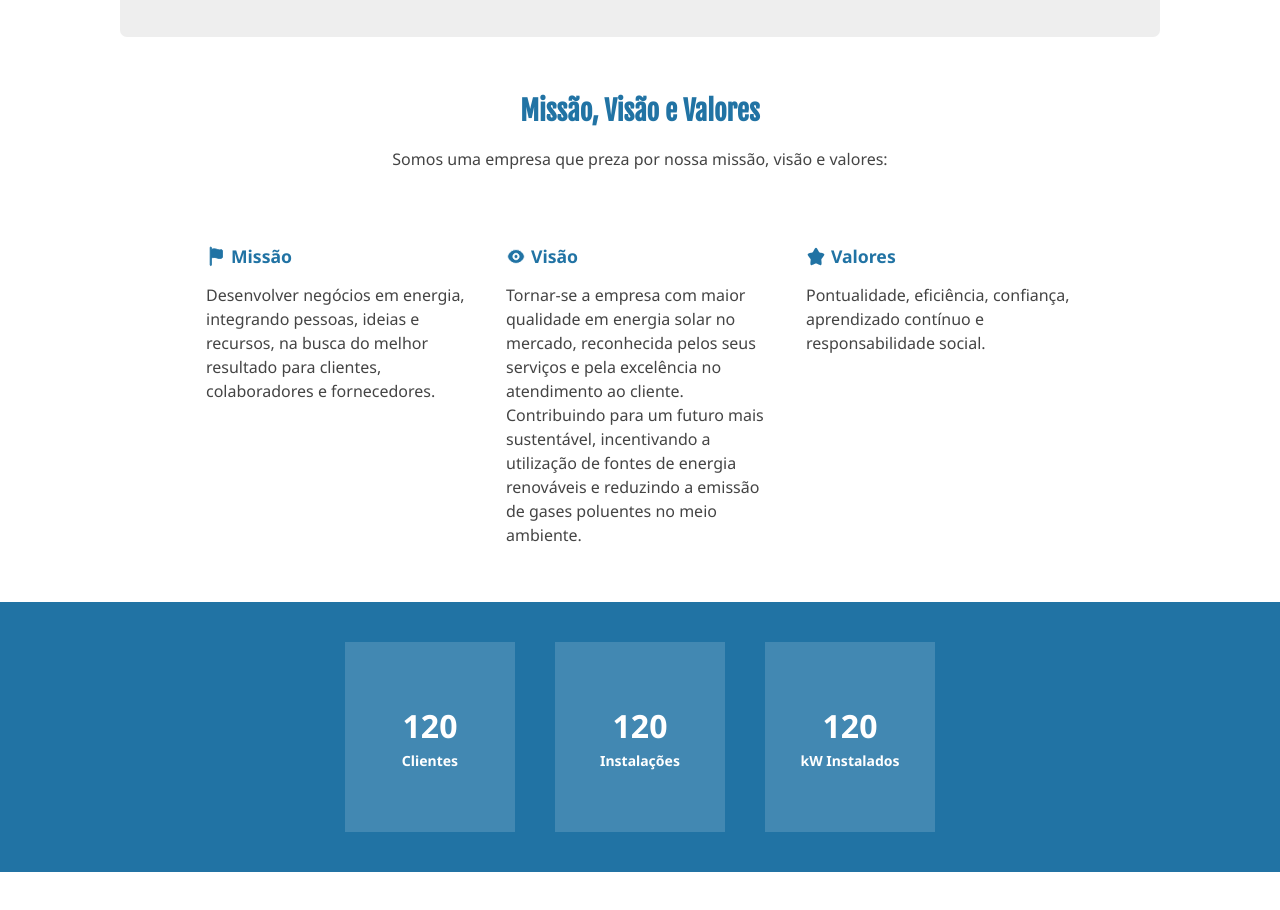
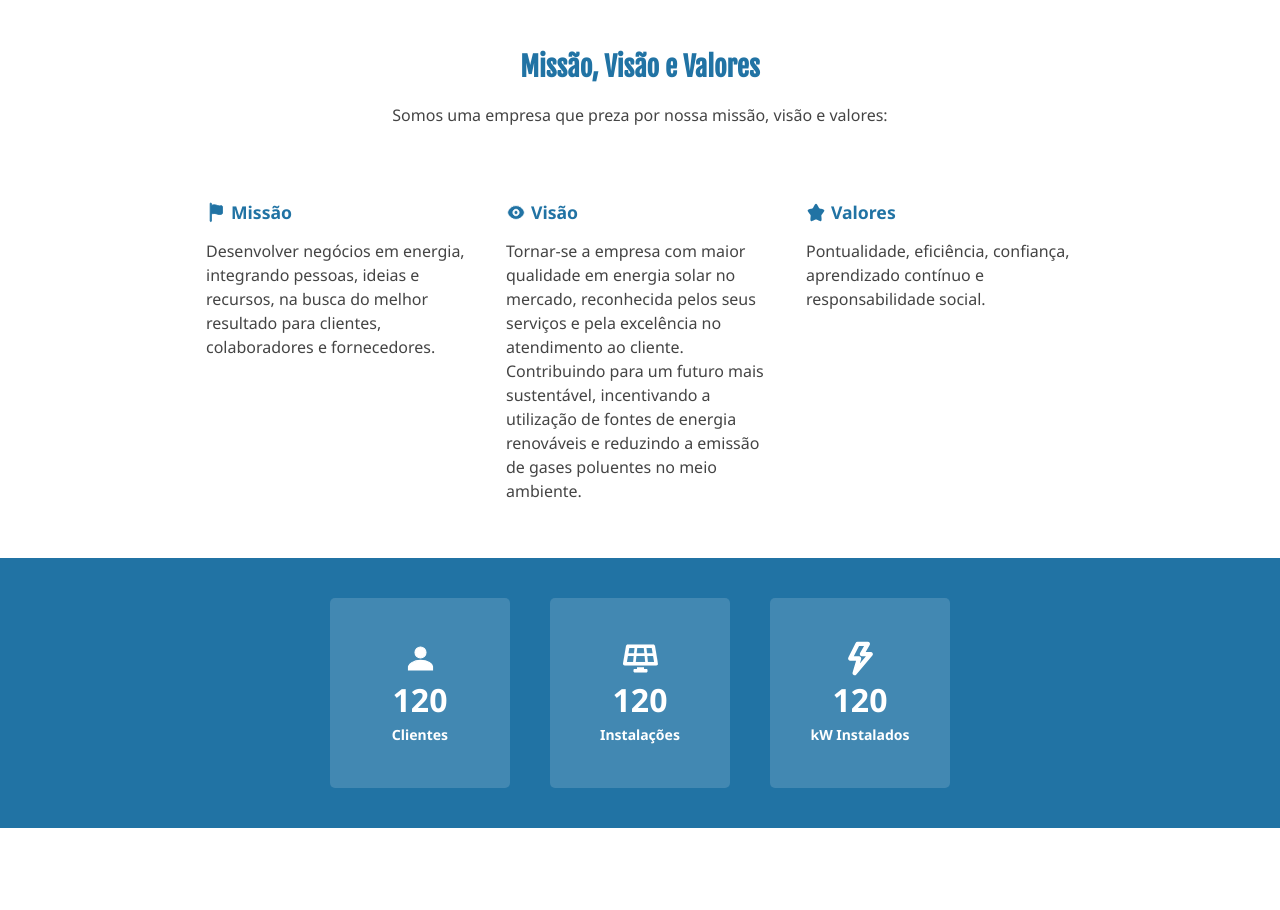
Before and after one commit to victoriacassolo/wasolar, a plain HTML site: page index.html in a window 1280 px wide. Shown: the part 2214-3124 px from the top of the page. After the commit the page ends 3090 px from the top, so only its background shows below. Drawn offline with nearby package versions, Linux system fonts and the light colour scheme.

Commit message:
feat: add new features

```diff
--- a/index.html
+++ b/index.html
@@ -136,7 +136,7 @@
         <span class="visually-hidden">Next</span>
       </button>
     </div>
-    <iframe src="https://azume.com.br/simulador/644af65e1f809e00146b386d" width="100%" height="700rem"></iframe>
+    <iframe src="https://azume.com.br/simulador/644af65e1f809e00146b386d" width="100%" class="iframe-test"></iframe>
     <section class="section1">
       <div>
         <h1>Sobre a Nossa Empresa</h1>
@@ -181,9 +181,9 @@
     </section>
 
     <section class="section4">
-      <div><span>120</span><span>Clientes</span></div>
-      <div><span>120</span><span>Instalações</span></div>
-      <div><span>120</span><span>kW Instalados</span></div>
+      <div><img src='/public/icon-person.svg'/><span>120</span><span>Clientes</span></div>
+      <div><img src='/public/icon-energia.svg'/><span>120</span><span>Instalações</span></div>
+      <div><img src='/public/icon-energy.svg'/><span>120</span><span>kW Instalados</span></div>
     </section>
   </main>
 
--- a/style.css
+++ b/style.css
@@ -128,25 +128,51 @@
     color: white;
     font-weight: 700;
     font-size: 14px;
-    width: 100%;
+    width: 100% !important;
     padding: 20px 0;
+    overflow-x: hidden;
     font-family: "Noto Sans",sans-serif;
+
+    @media(max-width: 600px) {
+      flex-direction: column;
+      align-items: center;
+    }
 
     > div {
       display: flex;
       text-align: center;
+      align-items: center;
       justify-content: center;
       flex-direction: column;
       background-color: hsla(0,0%,100%,.15);
       padding: 5px;
-      width: 170px;
+      width: 180px;
+      max-width: 100%;
       height: 190px;
       margin: 20px;
+      border-radius: 5px;
+
+      @media(max-width: 600px) {
+        width: 300px
+      }
+
+      > img {
+        width: 35px
+      }
 
       > span {
-        &:nth-child(1) {
+        &:nth-child(2) {
           font-size: 32px;
         }
       }
     }
   }
+
+  .iframe-test {
+    width: 100%;
+    height: 41rem;
+
+    @media(max-width: 976px) {
+      height: 55rem;
+    }
+  }
```
Also changed, not shown: public/icon-energia.svg (added), public/icon-energy.svg (added), public/icon-person.svg (added).
